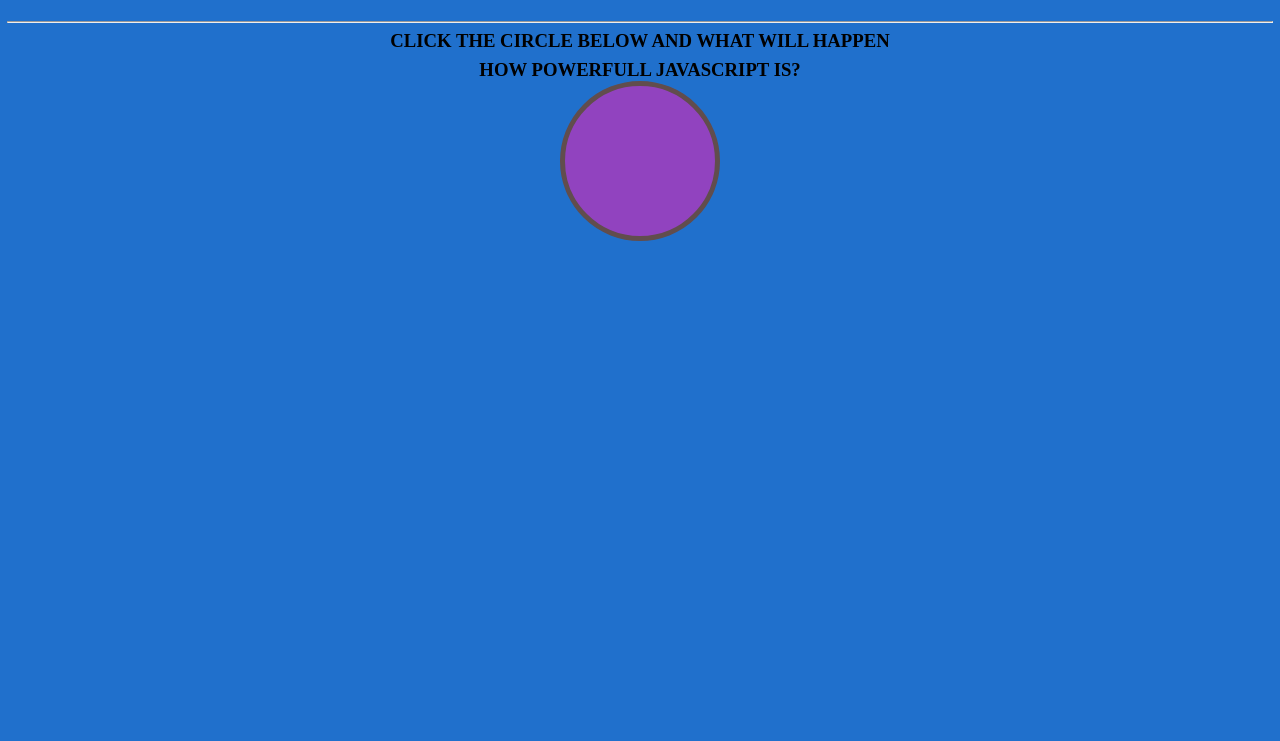
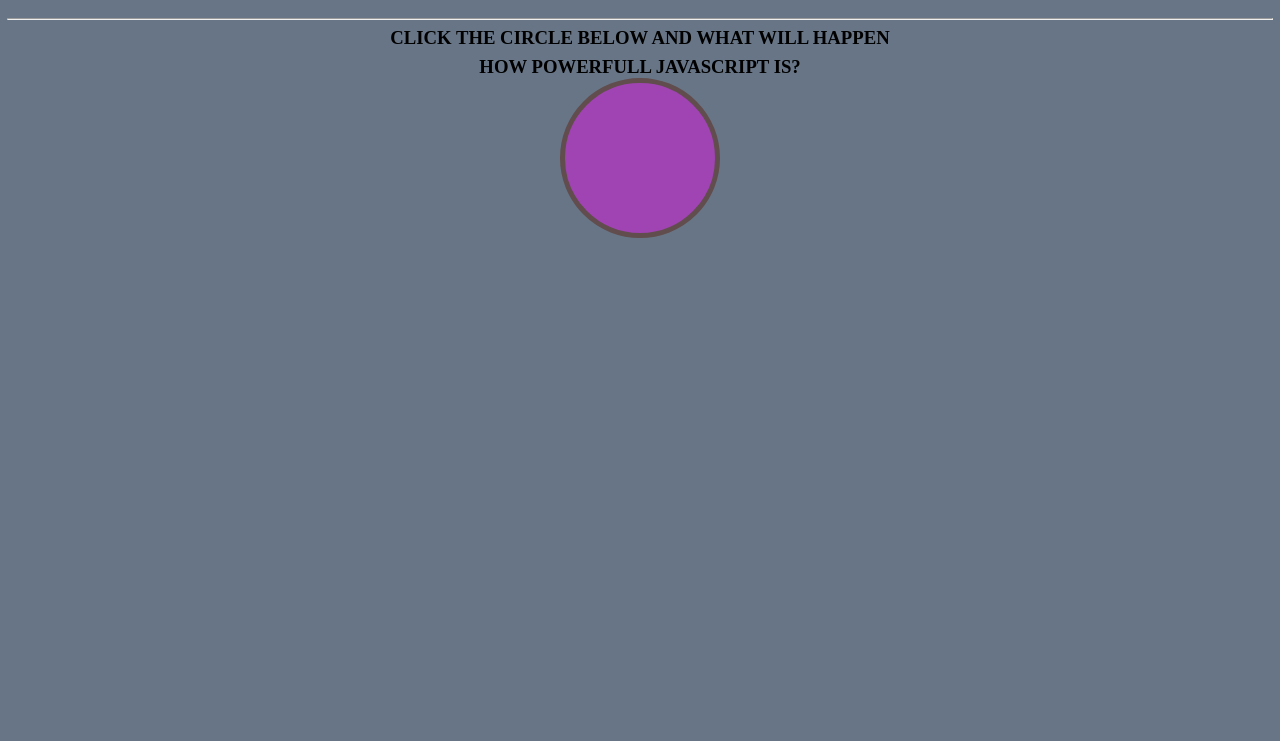
Before and after one commit to Aftabe/basic-js-code, a plain HTML site: page index.html in a window 1280 px wide. Shown: the part 59-800 px from the top of the page. Drawn offline with Linux system fonts and the light colour scheme.

Commit message:
style added

```diff
--- a/css/style.css
+++ b/css/style.css
@@ -4,8 +4,8 @@
 }
 
 body {
-  background-color: rgb(32, 112, 204);
-  padding: 7px;
+  background-color: rgb(103, 117, 134);
+  padding: 4px 7px;
 }
 
 h1 {
```
